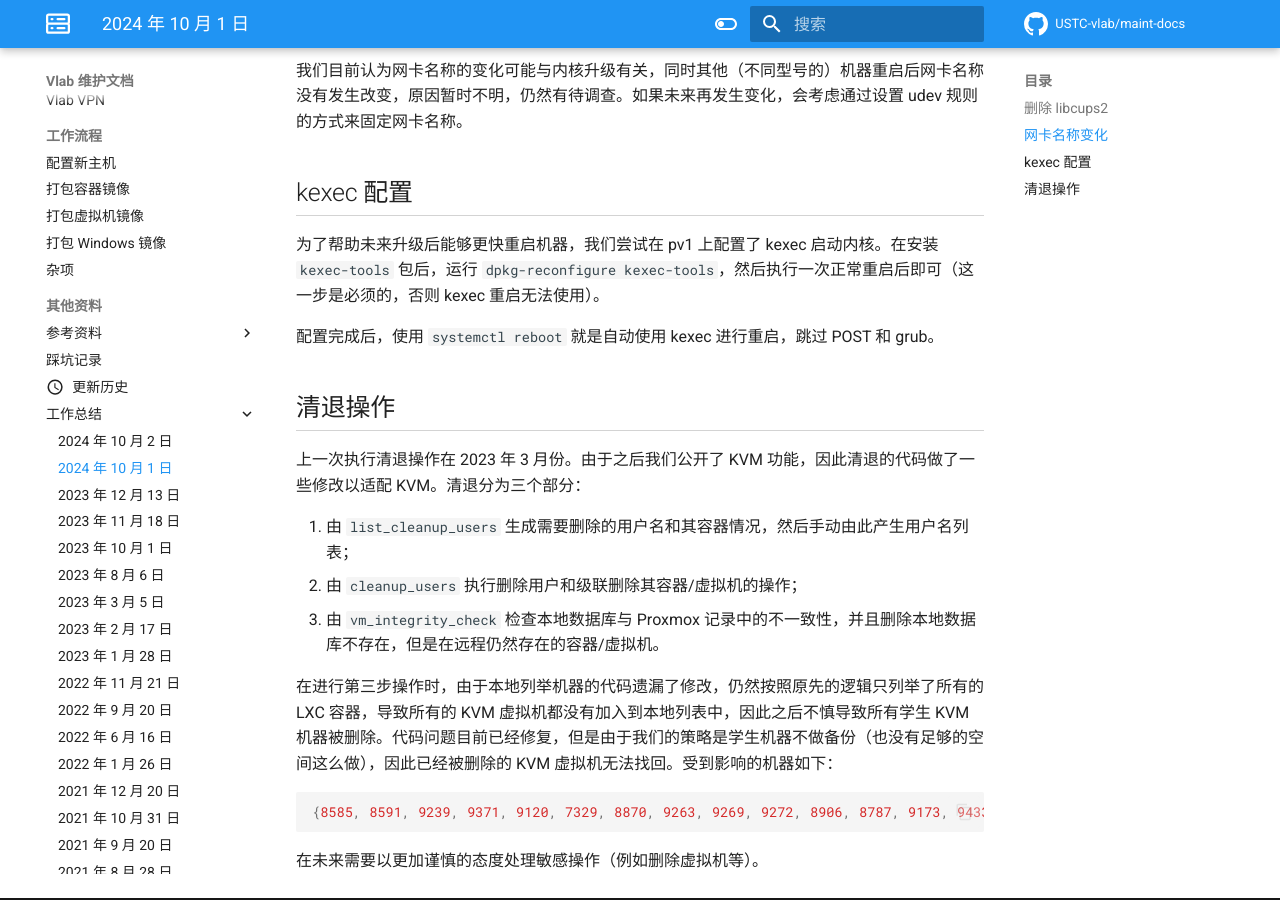
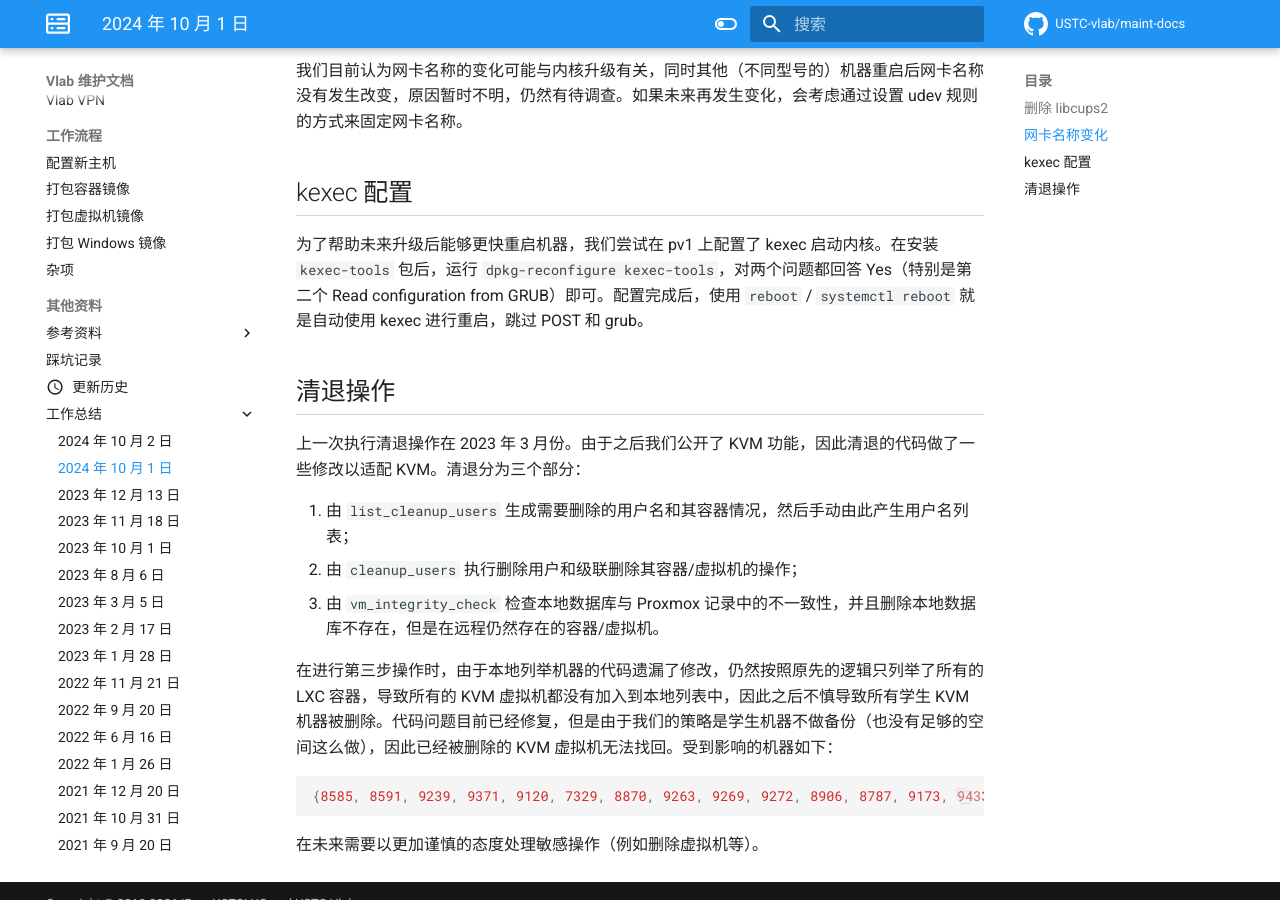
Before and after one commit to USTC-vlab/maint-docs, an MkDocs documentation site: the page built from docs/records/2024-10-01.md, in a window 1280 px wide and 900 px high, scrolled down 511 px. Built offline with MkDocs 1.6.1 and Material for MkDocs 9.7.7, drawn with Linux system fonts in a browser that asks for light colours; comment, search, counter and statistics services are not loaded.

Commit message:
2024-10-01: correct kexec configuration

```diff
--- a/docs/records/2024-10-01.md
+++ b/docs/records/2024-10-01.md
@@ -14,9 +14,7 @@
 
 ## kexec 配置
 
-为了帮助未来升级后能够更快重启机器，我们尝试在 pv1 上配置了 kexec 启动内核。在安装 `kexec-tools` 包后，运行 `dpkg-reconfigure kexec-tools`，然后执行一次正常重启后即可（这一步是必须的，否则 kexec 重启无法使用）。
-
-配置完成后，使用 `systemctl reboot` 就是自动使用 kexec 进行重启，跳过 POST 和 grub。
+为了帮助未来升级后能够更快重启机器，我们尝试在 pv1 上配置了 kexec 启动内核。在安装 `kexec-tools` 包后，运行 `dpkg-reconfigure kexec-tools`，对两个问题都回答 Yes（特别是第二个 Read configuration from GRUB）即可。配置完成后，使用 `reboot` / `systemctl reboot` 就是自动使用 kexec 进行重启，跳过 POST 和 grub。
 
 ## 清退操作
 
```
